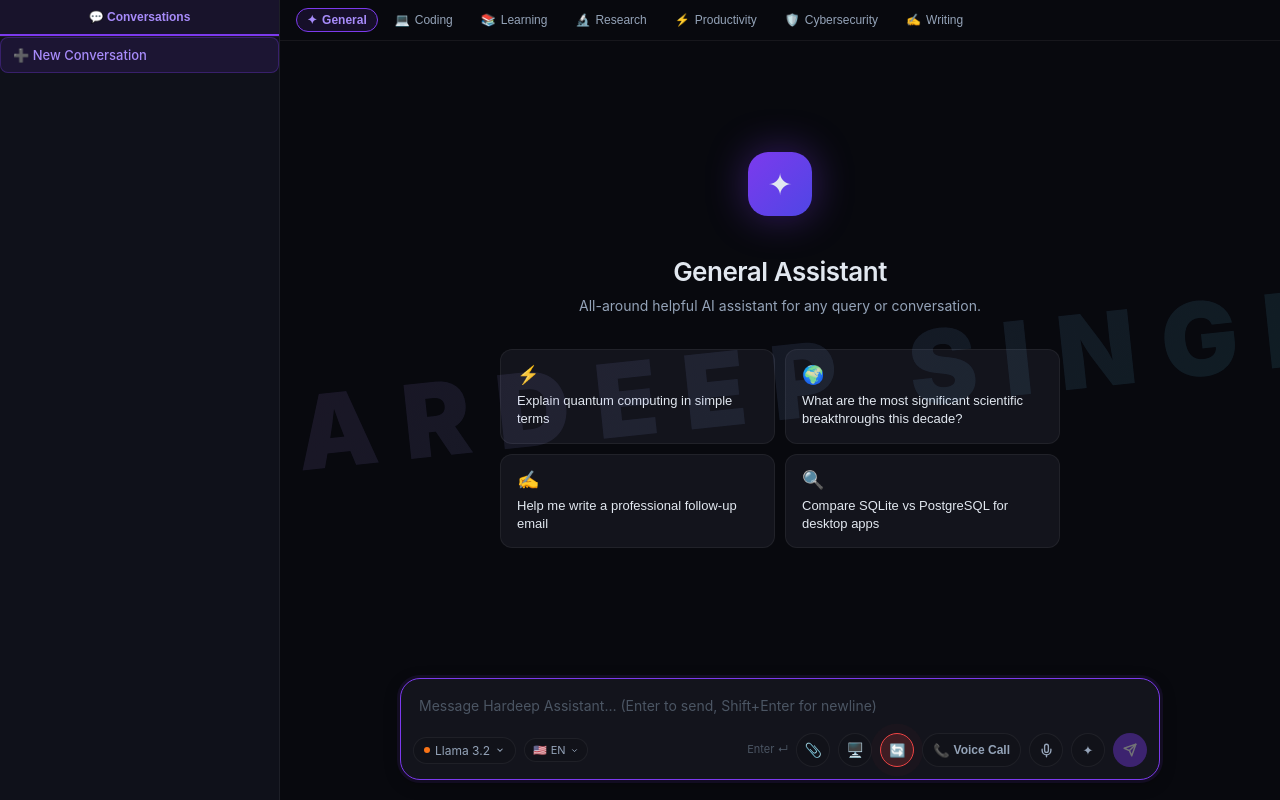
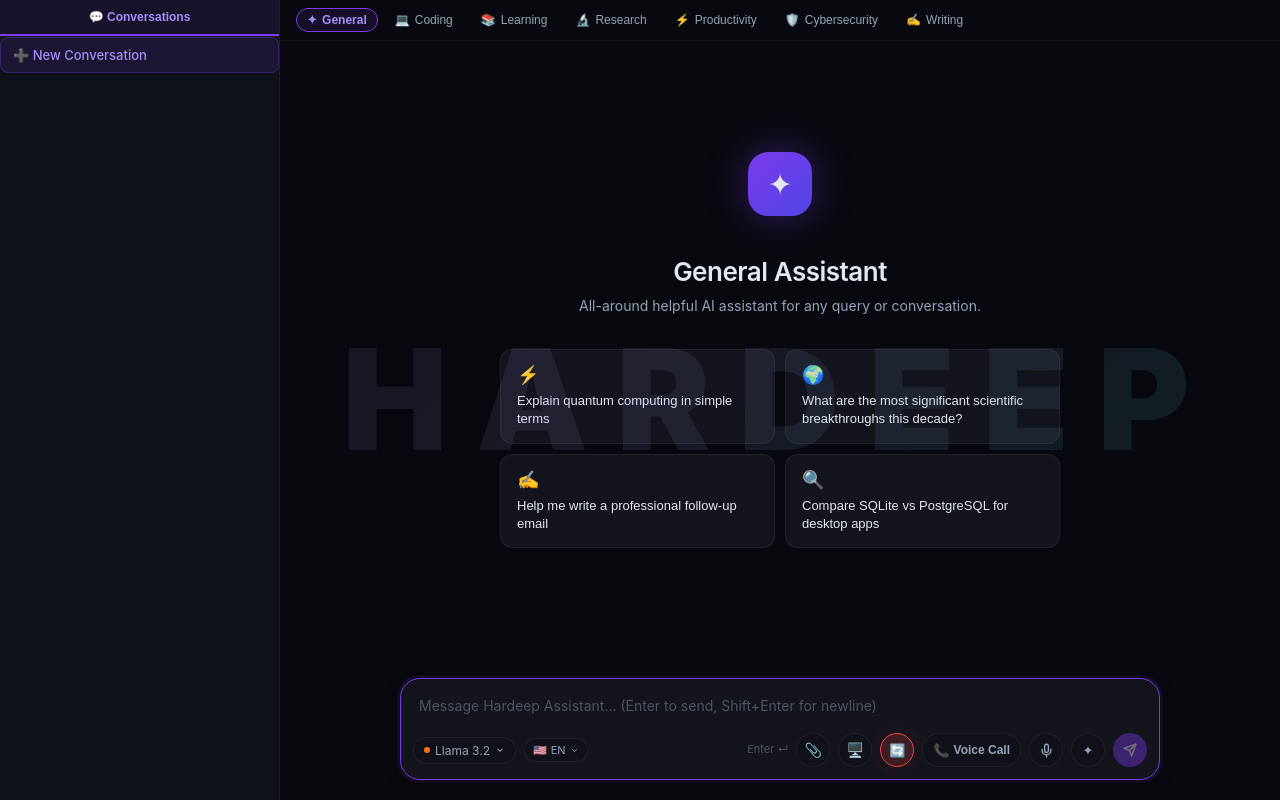
Before and after one commit to hardeep022/Hardeep-assistant, a React (Vite) app: page / in a window 1280 px wide. Built offline with nearby package versions, Linux system fonts and the light colour scheme.

Commit message:
Update background name watermark to HARDEEP

```diff
--- a/src/App.css
+++ b/src/App.css
@@ -3358,23 +3358,26 @@
 }
 
 /* ==========================================
-   Background Name Watermark
+   Background Name Watermark (HARDEEP)
    ========================================== */
 
 .bg-watermark-text {
   position: absolute;
-  top: 48%;
+  top: 50%;
   left: 50%;
-  transform: translate(-50%, -50%) rotate(-6deg);
-  font-size: clamp(3rem, 8vw, 7rem);
+  transform: translate(-50%, -50%);
+  font-size: clamp(3.5rem, 11vw, 9.5rem);
   font-weight: 900;
-  letter-spacing: 0.25em;
+  letter-spacing: 0.2em;
   text-transform: uppercase;
-  color: rgba(255, 255, 255, 0.03);
-  background: linear-gradient(135deg, rgba(168, 85, 247, 0.08), rgba(6, 182, 212, 0.08));
+  color: rgba(255, 255, 255, 0.035);
+  background: linear-gradient(135deg, rgba(168, 85, 247, 0.07), rgba(6, 182, 212, 0.07));
   -webkit-background-clip: text;
+  background-clip: text;
   pointer-events: none;
   user-select: none;
   white-space: nowrap;
   z-index: 0;
-}
+  filter: drop-shadow(0 0 30px rgba(168, 85, 247, 0.04));
+  transition: all 0.3s ease;
+}
--- a/src/components/ChatView.tsx
+++ b/src/components/ChatView.tsx
@@ -287,7 +287,8 @@ export function ChatView({ onAgentPrompt }: ChatViewProps = {}) {
   return (
     <main className="chat-view" style={{ position: 'relative' }}>
       {/* Background Watermark */}
-      <div className="bg-watermark-text">HARDEEP SINGH</div>
+      <div className="bg-watermark-text">HARDEEP</div>
+
 
       {/* Header */}
       {activeConversation && (
```
